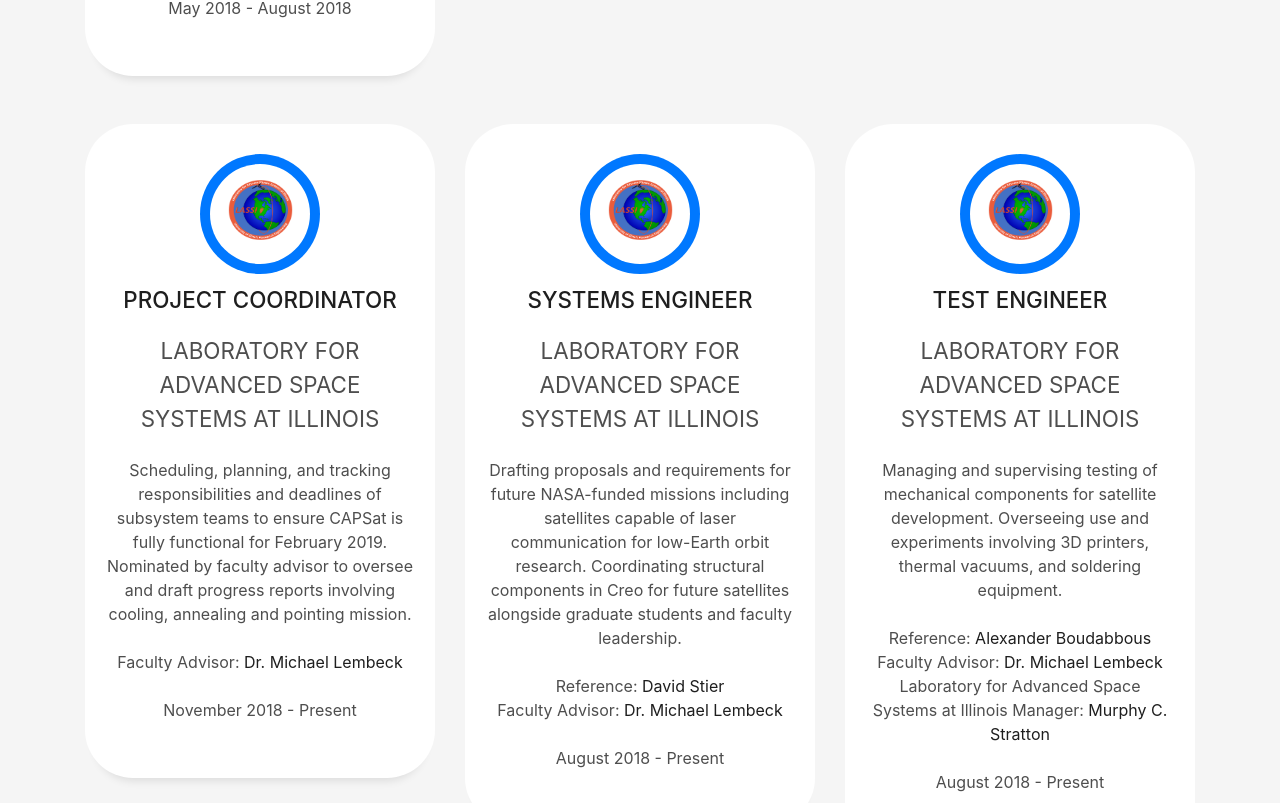
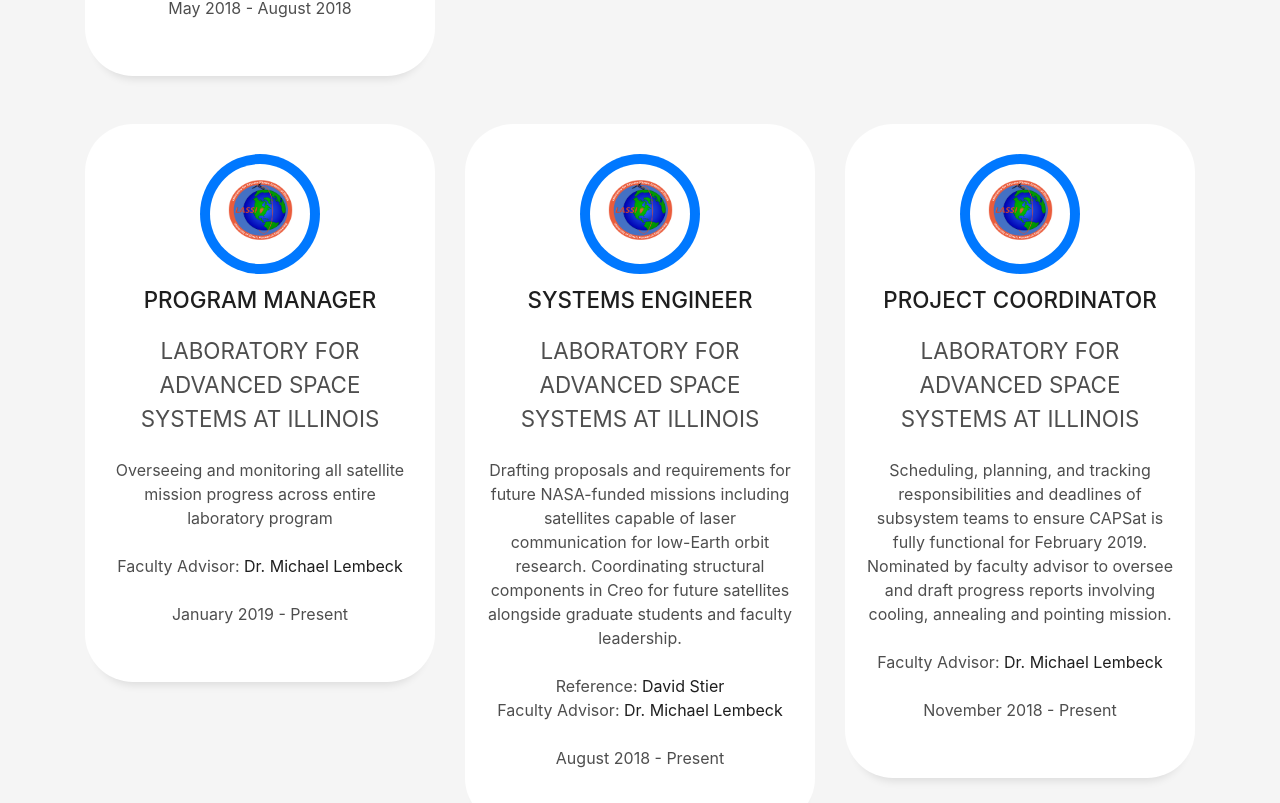
Before and after one commit to emlyjwllms/emlyjwllms.github.io, a plain HTML site: page index.html in a window 1280 px wide. Shown: the part 2957-3760 px from the top of the page. Drawn offline with Linux system fonts and the light colour scheme; files whose address does not match are found by name.

Commit message:
Update index.html

```diff
--- a/index.html
+++ b/index.html
@@ -271,13 +271,11 @@ Faculty Advisor: <a href="mailto:davis68@illinois.edu">Neal Davis</a></br>
               <a href="http://satdev.ae.illinois.edu/"><span class="ico-circle"><img src="lassi.png" style="height:90%;width:65%;padding-bottom:20px"/></span></a>
             </div>
             <div class="service-content">
-              <h2 class="s-title">Project Coordinator</h2>
+              <h2 class="s-title">Program Manager</h2>
 		    <p class="s-title">Laboratory for Advanced Space Systems at Illinois</p>
-
               <p class="s-description text-center">
-                Scheduling, planning, and tracking responsibilities and deadlines of subsystem teams to ensure CAPSat is fully functional for February 2019. Nominated by faculty advisor to oversee and draft progress reports involving cooling, annealing and pointing mission.
-				</br></br>
-				Faculty Advisor: <a href="mailto:mlembeck@illinois.edu">Dr. Michael Lembeck</a></br></br>November 2018 - Present
+Overseeing and monitoring all satellite mission progress across entire laboratory program</br></br>
+				Faculty Advisor: <a href="mailto:mlembeck@illinois.edu">Dr. Michael Lembeck</a></br></br>January 2019 - Present
               </p>
             </div>
           </div>
@@ -296,6 +294,23 @@ Faculty Advisor: <a href="mailto:davis68@illinois.edu">Neal Davis</a></br>
 				</br></br>
 				Reference: <a href="mailto:stier2@illinois.edu">David Stier</a></br>
 		Faculty Advisor: <a href="mailto:mlembeck@illinois.edu">Dr. Michael Lembeck</a></br></br>August 2018 - Present
+              </p>
+            </div>
+          </div>
+        </div>
+<div class="col-md-4">
+          <div class="service-box">
+            <div class="service-ico">
+              <a href="http://satdev.ae.illinois.edu/"><span class="ico-circle"><img src="lassi.png" style="height:90%;width:65%;padding-bottom:20px"/></span></a>
+            </div>
+            <div class="service-content">
+              <h2 class="s-title">Project Coordinator</h2>
+		    <p class="s-title">Laboratory for Advanced Space Systems at Illinois</p>
+
+              <p class="s-description text-center">
+                Scheduling, planning, and tracking responsibilities and deadlines of subsystem teams to ensure CAPSat is fully functional for February 2019. Nominated by faculty advisor to oversee and draft progress reports involving cooling, annealing and pointing mission.
+				</br></br>
+				Faculty Advisor: <a href="mailto:mlembeck@illinois.edu">Dr. Michael Lembeck</a></br></br>November 2018 - Present
               </p>
             </div>
           </div>
```
